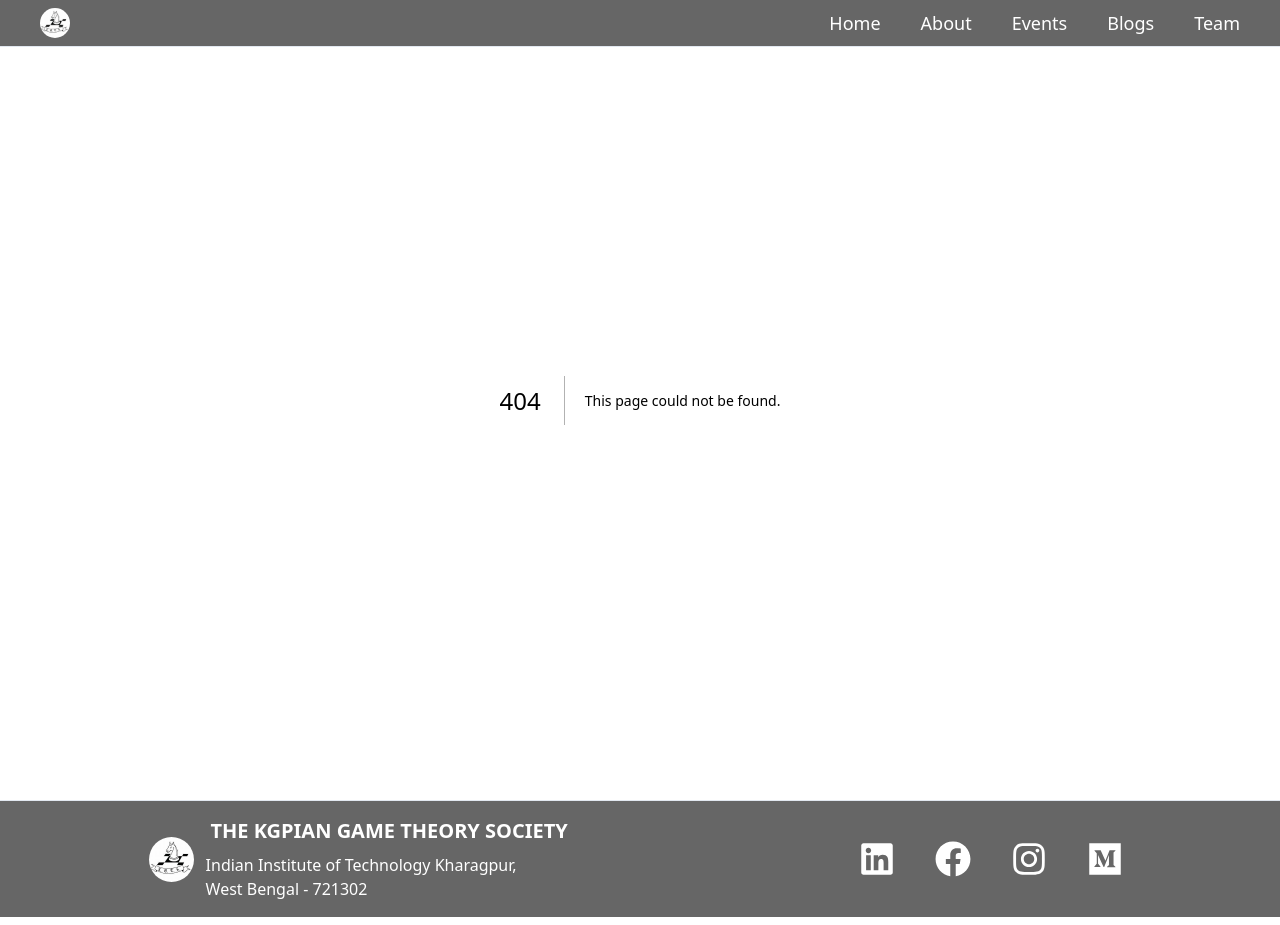
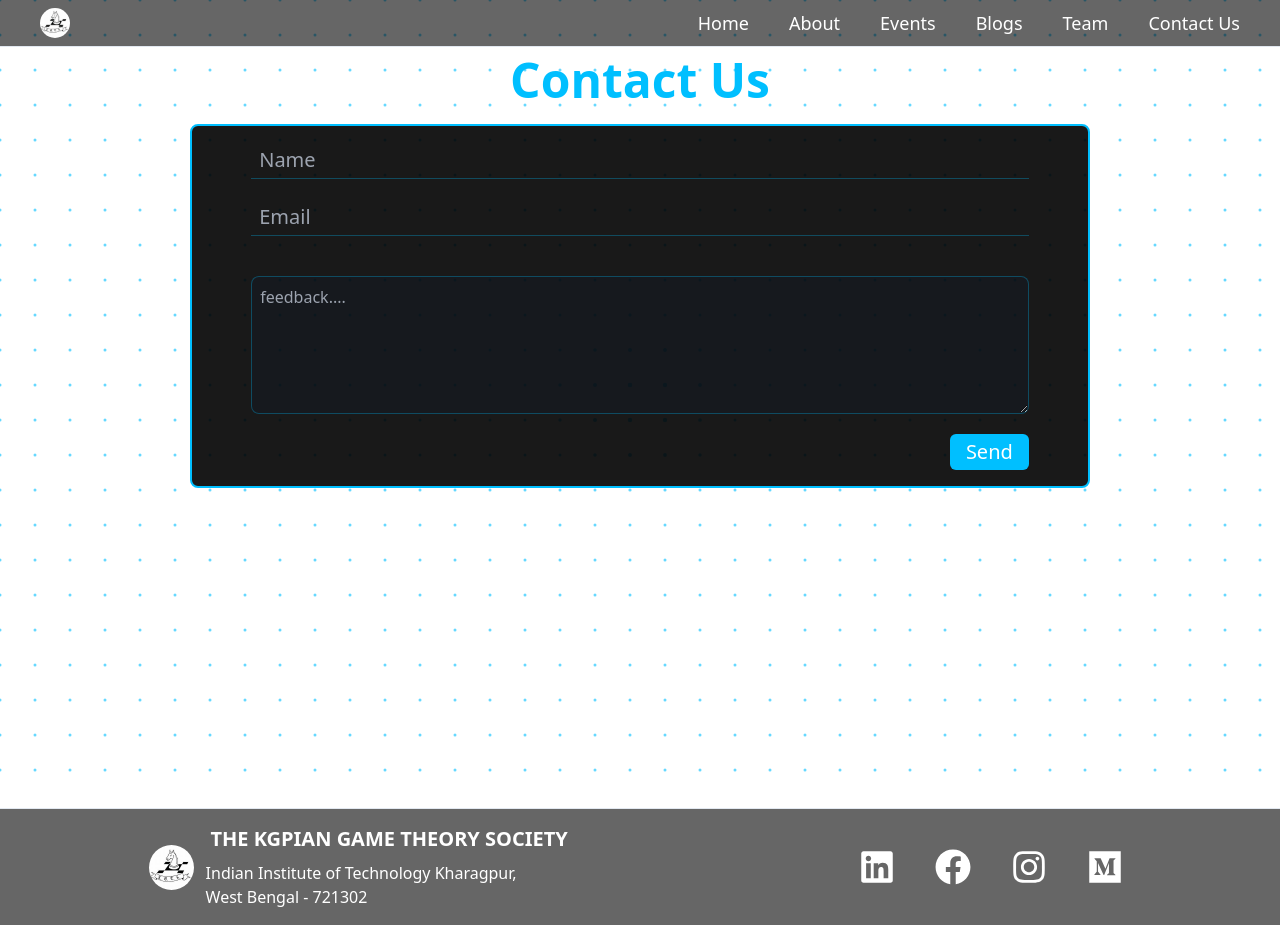
Before and after one commit to kgts-iitkgp/site-frontend, a Next.js app: page /contact in a window 1280 px wide. Before the commit this address had no page. Built offline with nearby package versions, Linux system fonts and the light colour scheme; a web font is replaced by a local one.

Commit message:
added contact page (without map)

```diff
--- /dev/null
+++ b/src/app/contact/page.tsx
@@ -0,0 +1,56 @@
+"use client";
+import DotBackground from "@/components/DotBackground";
+import { useState } from "react";
+
+const Contact = (e: React.ChangeEvent<HTMLInputElement>) => {
+  const [name, setName] = useState("");
+  const [email, setEmail] = useState("");
+  const [feedback, setFeedback] = useState("");
+  return (
+    <div className="min-h-screen">
+      <DotBackground />
+      <div className="flex flex-col items-center my-2">
+        <div>
+          <p className="text-3xl sm:text-5xl mb-5 mt-12 font-bold text-primary text-center">
+            Contact Us
+          </p>
+        </div>
+        <form
+          className="bg-black/90 w-[900px] flex flex-col gap-y-5 items-center p-4 rounded-lg border-2 border-primary"
+          onSubmit={() => {}}
+        >
+          <input
+            type="text"
+            id="user-name"
+            onChange={(e) => {
+              setName(e.target.value);
+            }}
+            placeholder="Name"
+            className="px-2 py-1 w-[90%] bg-transparent text-xl outline-none border-b transition-colors duration-500 border-primary/30 focus:border-primary"
+          />
+          <input
+            type="email"
+            id="user-email"
+            value={email}
+            onChange={(e) => setEmail(e.target.value)}
+            placeholder="Email"
+            className="px-2 py-1 w-[90%] bg-transparent text-xl outline-none border-b transition-colors duration-500 border-primary/30 focus:border-primary"
+          />
+          <textarea
+            name="feedback"
+            id="user-feedback"
+            placeholder="feedback...."
+            rows={5}
+            onChange={(e) => setFeedback(e.target.value)}
+            className="w-[90%] p-2 mt-5 text-base rounded-lg bg-slate-900/30 outline-none border transition-colors duration-500 border-primary/30 focus:border-primary"
+          ></textarea>
+          <div className="w-[90%] flex justify-center sm:justify-end">
+            <button className="text-white transition-all duration-300 hover:scale-105 active:scale-95 bg-primary px-4 py-1 text-xl rounded-md" type="submit">Send</button>
+          </div>
+        </form>
+      </div>
+    </div>
+  );
+};
+
+export default Contact;
--- a/src/components/Menu.tsx
+++ b/src/components/Menu.tsx
@@ -37,6 +37,11 @@ function Menu() {
             <p>Team</p>
           </div>
         </Link>
+        <Link href={"/contact"}>
+          <div className="px-2 hover:bg-primary rounded-md cursor-pointer hover:scale-105 transition ease-in-out duration-200">
+            <p>Contact Us</p>
+          </div>
+        </Link>
         <p className="w-[98%] h-[1px] bg-slate-300"></p>
       </div>
     </div>
--- a/src/components/Navbar.tsx
+++ b/src/components/Navbar.tsx
@@ -58,6 +58,12 @@ function Navbar() {
         >
           <p>Team</p>
         </Link>
+        <Link
+          href={"/contact"}
+          className="relative inline-block before:absolute before:bottom-0 before:left-0 before:h-[2px] before:w-0 before:bg-primary  before:transition-all before:duration-300 hover:before:w-full"
+        >
+          <p>Contact Us</p>
+        </Link>
       </div>
       <div className="sm:hidden ">
         <div className="group">
```
